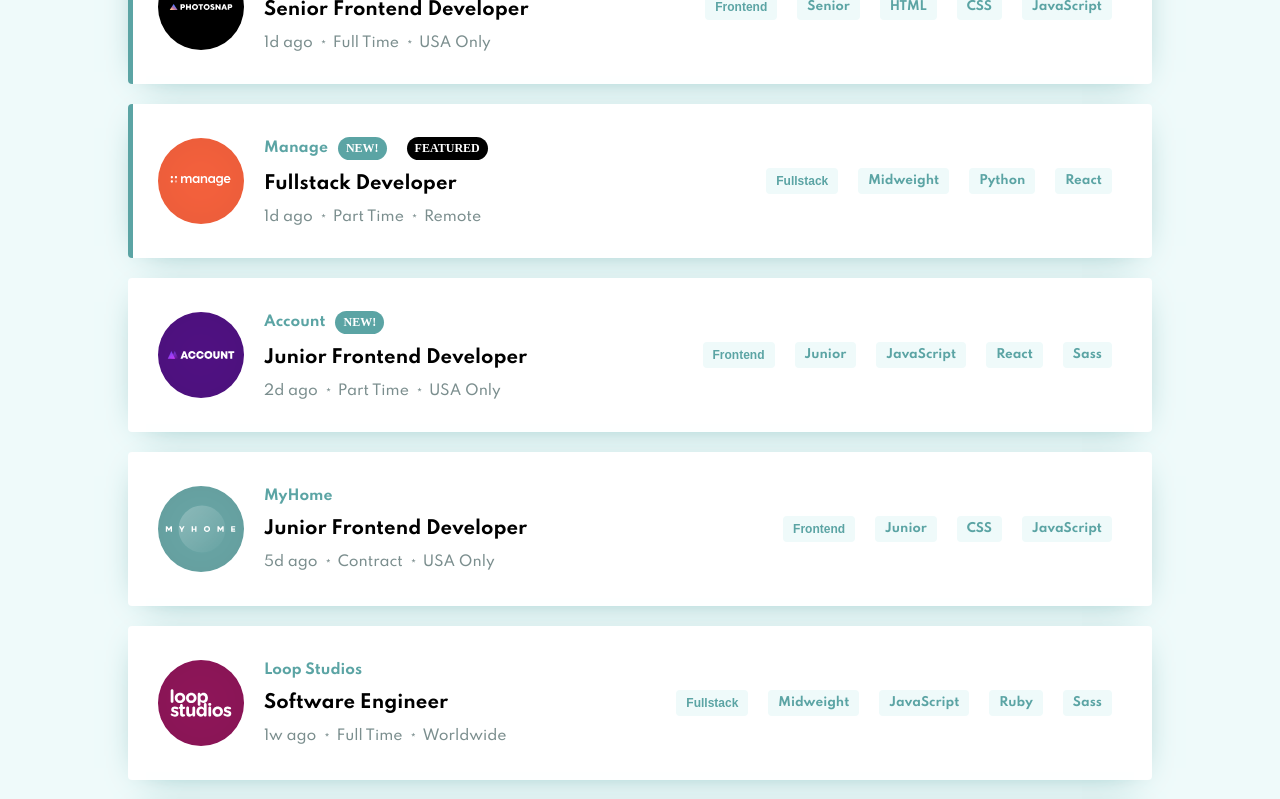
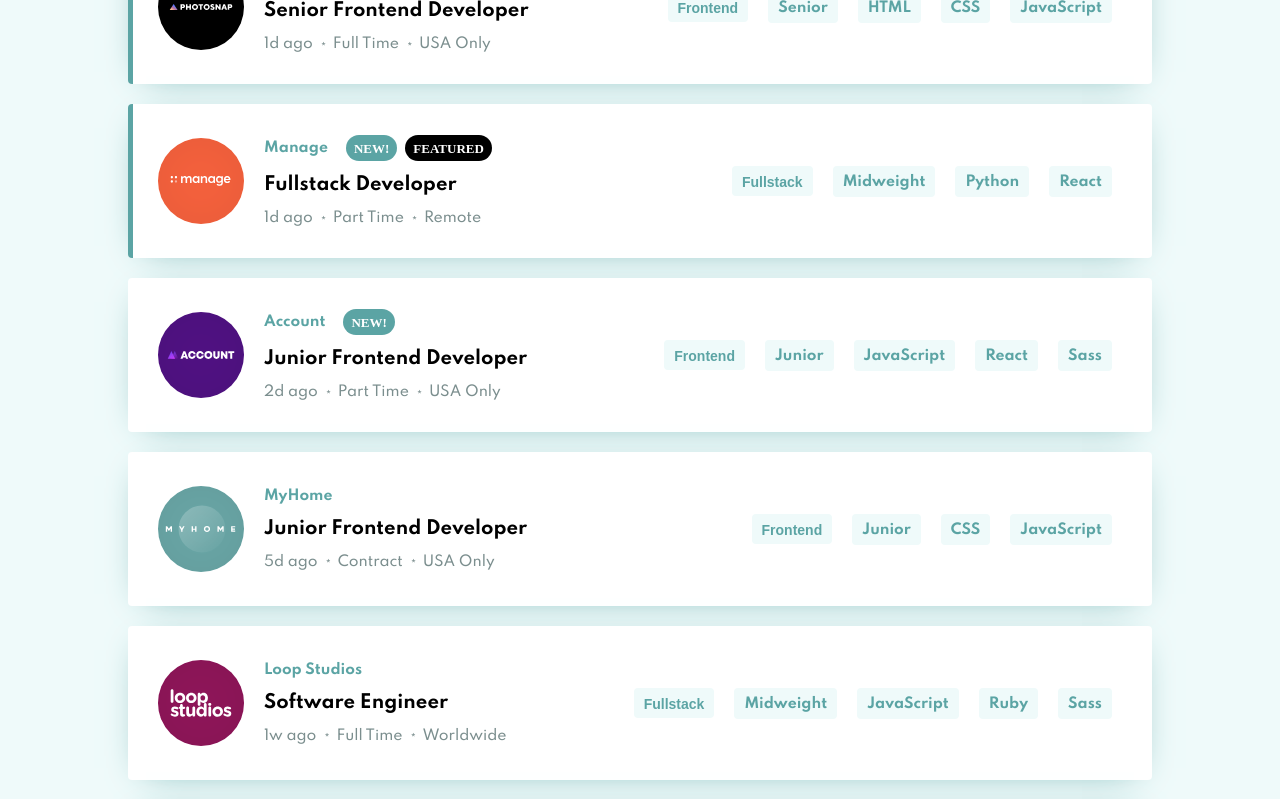
Before and after one commit to jundymek/job-listings-vue, a Vue app: page / in a window 1280 px wide. Shown: the part 300-1099 px from the top of the page. Built offline with nearby package versions, Linux system fonts and the light colour scheme.

Commit message:
style: Jobs, Badge

```diff
--- a/src/components/jobs/Badge.vue
+++ b/src/components/jobs/Badge.vue
@@ -32,14 +32,14 @@
 <style lang="scss" scoped>
 .badge2 {
   color: white;
-  margin: 0 10px;
+  margin: 0 4px;
   display: flex;
   justify-content: center;
   font-family: auto;
   align-items: center;
-  font-size: 12px;
+  font-size: 13px;
   font-weight: 600;
-  padding: 4px 8px;
+  padding: 6px 8px 4px 8px;
   border-radius: 14px;
 }
 </style>
--- a/src/components/jobs/Jobs.vue
+++ b/src/components/jobs/Jobs.vue
@@ -11,8 +11,10 @@
         <div class="content">
           <div class="title-wrapper">
             <h2 class="title">{{ job.company }}</h2>
-            <Badge type="new" v-if="job.new" />
-            <Badge type="featured" v-if="job.featured" />
+            <div class="badge-wrapper">
+              <Badge type="new" v-if="job.new" />
+              <Badge type="featured" v-if="job.featured" />
+            </div>
           </div>
           <span class="position">{{ job.position }}</span>
           <div class="options">
@@ -79,6 +81,13 @@
   border-radius: 4px;
   position: relative;
   box-shadow: 0px 6px 35px -18px hsl(180, 29%, 50%);
+  @media (max-width: $desktop) {
+    width: 90%;
+    padding: 40px 20px;
+    margin: 60px auto;
+    height: auto;
+    flex-direction: column;
+  }
 
   &.isFeatured::before {
     position: absolute;
@@ -98,15 +107,39 @@
   display: flex;
   padding: 10px 10px;
   align-items: center;
+  @media (max-width: $desktop) {
+    width: 100%;
+    padding: 10px 0px;
+  }
+}
+
+.left {
+  @media (max-width: $desktop) {
+    flex-direction: column;
+    padding-bottom: 20px;
+    border-bottom: 1px solid $darkGrayishCyan;
+  }
 }
 
 .right {
   justify-content: flex-end;
+  @media (max-width: $desktop) {
+    justify-content: flex-start;
+    flex-wrap: wrap;
+  }
 }
 
 .logo {
   width: 86px;
   height: 86px;
+  @media (max-width: $desktop) {
+    width: 66px;
+    height: 66px;
+    position: absolute;
+    top: 0;
+    left: 30px;
+    transform: translateY(-50%);
+  }
 }
 
 .content {
@@ -115,6 +148,9 @@
   align-items: flex-start;
   width: 100%;
   margin-left: 20px;
+  @media (max-width: $desktop) {
+    margin-left: 0px;
+  }
 }
 
 .title-wrapper {
@@ -139,6 +175,9 @@
   &:hover {
     color: $desaturatedDarkCyan;
   }
+  @media (max-width: $desktop) {
+    font-size: 16px;
+  }
 }
 
 .options {
@@ -162,14 +201,19 @@
   }
 }
 
+.badge-wrapper {
+  display: flex;
+  margin-left: 14px;
+}
+
 .badge {
   margin: 0 10px;
-  padding: 6px 10px;
+  padding: 8px 10px 6px 10px;
   background: $lightGrayishCyan;
   border: 0;
   cursor: pointer;
   border-radius: 4px;
-  font-size: 12px;
+  font-size: 14px;
   font-weight: 600;
   color: $desaturatedDarkCyan;
   transition: 0.1s;
@@ -177,5 +221,8 @@
     background: $desaturatedDarkCyan;
     color: #fff;
   }
+  @media (max-width: $desktop) {
+    margin: 10px 10px 10px 0;
+  }
 }
 </style>
```
